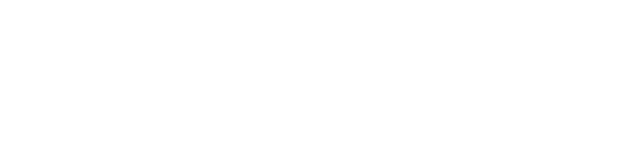
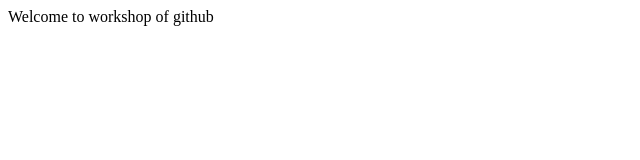
Before and after one commit to Huraira-20497/workshop, a plain HTML site: page index.html in a window 1280 px wide. Shown: the whole page, without its empty margins (0-640 px from the left). Drawn offline with Linux system fonts and the light colour scheme.

Commit message:
Content added

```diff
--- a/index.html
+++ b/index.html
@@ -1 +1,8 @@
-<html></html>
+<html>
+<head>
+<title>Hello</title>
+</head>
+<body>
+<div>Welcome to workshop of github</div>
+</body>
+</html>
```
